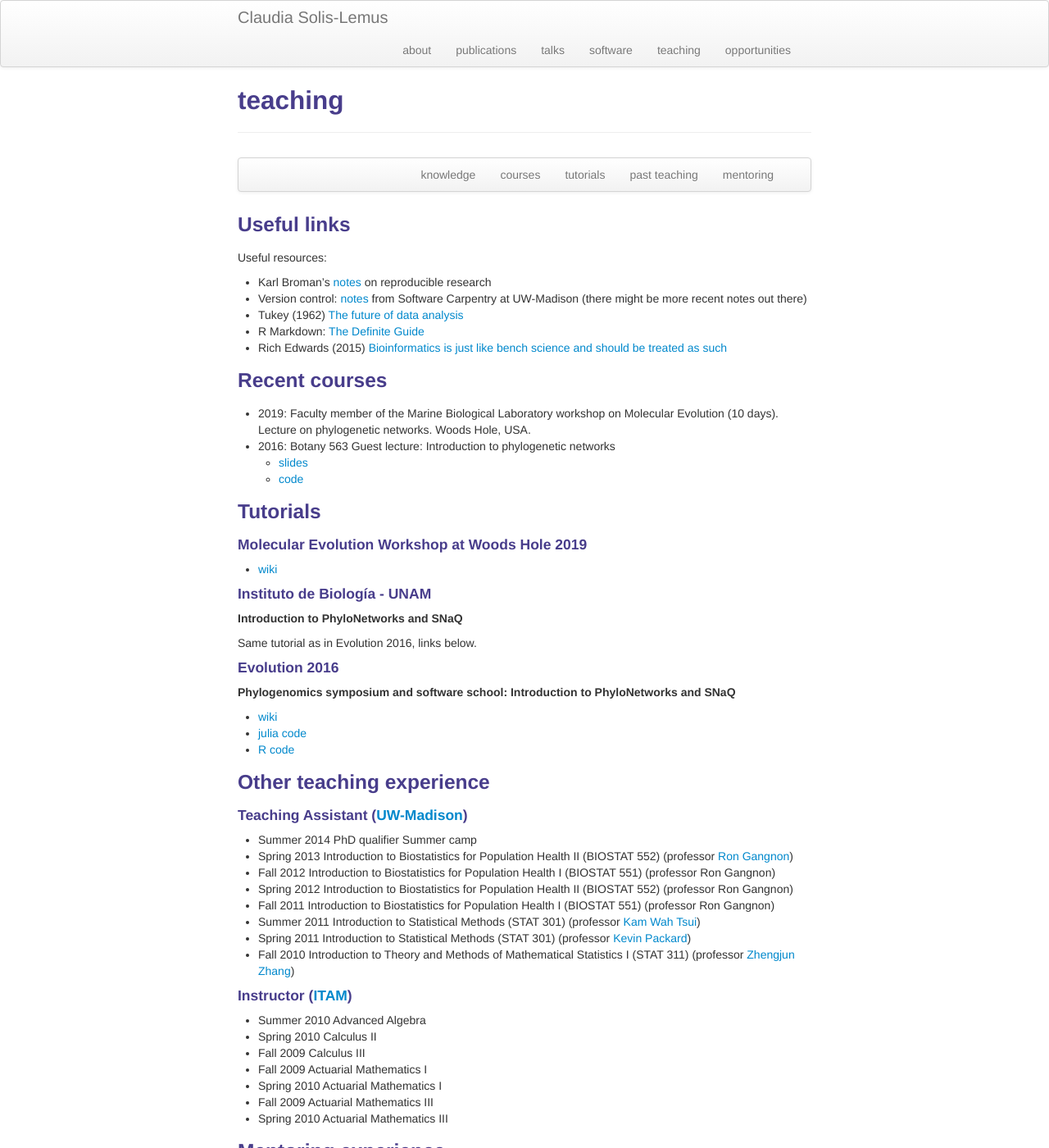
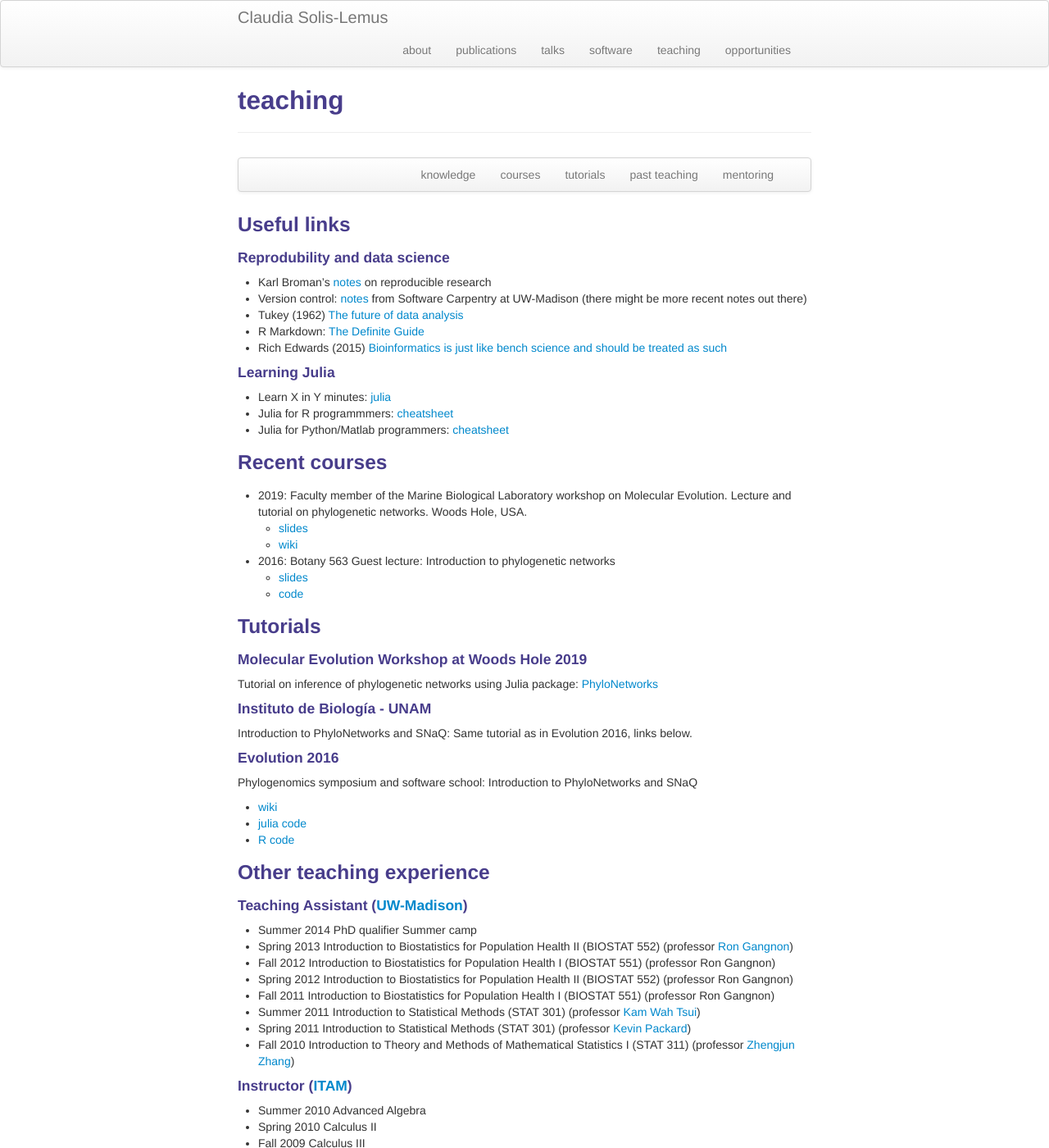
Before and after one commit to crsl4/crsl4.github.io, a Jekyll site: the page built from pages/teaching.md, in a window 1280 px wide and 1400 px high. Shown: the whole window at 82% size. Built offline with Jekyll 4.4.1, drawn with Linux system fonts in a browser that asks for light colours.

Commit message:
added julia resources

```diff
--- a/pages/teaching.md
+++ b/pages/teaching.md
@@ -18,16 +18,23 @@ description: Claudia Solis-Lemus' teaching
 
 ### <a name="knowledge"></a>Useful links
 
-Useful resources:
+#### Reprodubility and data science
 - Karl Broman's [notes](http://kbroman.org/Tools4RR/) on reproducible research
 - Version control: [notes](https://uw-madison-aci.github.io/2018-01-10-uwmadison-swc/) from Software Carpentry at UW-Madison (there might be more recent notes out there)
 - Tukey (1962) [The future of data analysis](https://projecteuclid.org/euclid.aoms/1177704711)
 - R Markdown: [The Definite Guide](https://bookdown.org/yihui/rmarkdown/)
 - Rich Edwards (2015) [Bioinformatics is just like bench science and should be treated as such](http://cabbagesofdoom.blogspot.com/2015/08/bioinformatics-is-just-like-bench.html)
 
+#### Learning Julia
+- Learn X in Y minutes: [julia](https://learnxinyminutes.com/docs/julia/)
+- Julia for R programmmers: [cheatsheet](https://datascience-enthusiast.com/R/R_Julia_cheat_sheet.html)
+- Julia for Python/Matlab programmers: [cheatsheet](https://cheatsheets.quantecon.org/)
+
 ### <a name="courses"></a>Recent courses
 
-- 2019: Faculty member of the Marine Biological Laboratory workshop on Molecular Evolution (10 days). Lecture on phylogenetic networks. Woods Hole, USA.
+- 2019: Faculty member of the Marine Biological Laboratory workshop on Molecular Evolution. Lecture and tutorial on phylogenetic networks. Woods Hole, USA.
+    - [slides](https://www.stat.wisc.edu/~claudia/talk-networks-mbl.pdf)
+    - [wiki](https://github.com/crsl4/PhyloNetworks.jl/wiki)
 - 2016: Botany 563 Guest lecture: Introduction to phylogenetic networks
     - [slides](http://www.stat.wisc.edu/~claudia/networks_talkBotany.pdf)
     - [code](http://www.stat.wisc.edu/~claudia/smallTutorialBotany.jl)
@@ -35,17 +42,13 @@ Useful resources:
 ### <a name="tutorials"></a>Tutorials
 
 #### Molecular Evolution Workshop at Woods Hole 2019
-- [wiki](https://github.com/crsl4/PhyloNetworks.jl/wiki)
+Tutorial on inference of phylogenetic networks using Julia package: [PhyloNetworks](https://github.com/crsl4/PhyloNetworks.jl/wiki)
 
 #### Instituto de Biolog&iacute;a - UNAM
-
-##### Introduction to PhyloNetworks and SNaQ
-
-Same tutorial as in Evolution 2016, links below.
+Introduction to PhyloNetworks and SNaQ: Same tutorial as in Evolution 2016, links below.
 
 #### Evolution 2016
-
-##### Phylogenomics symposium and software school: Introduction to PhyloNetworks and SNaQ
+Phylogenomics symposium and software school: Introduction to PhyloNetworks and SNaQ
 
 - [wiki](https://github.com/crsl4/PhyloNetworks.jl/wiki)
 - [julia code](http://www.stat.wisc.edu/~claudia/tutorial.jl)
```
Also changed, not shown: pages/talks.md (+2 -2 lines).
